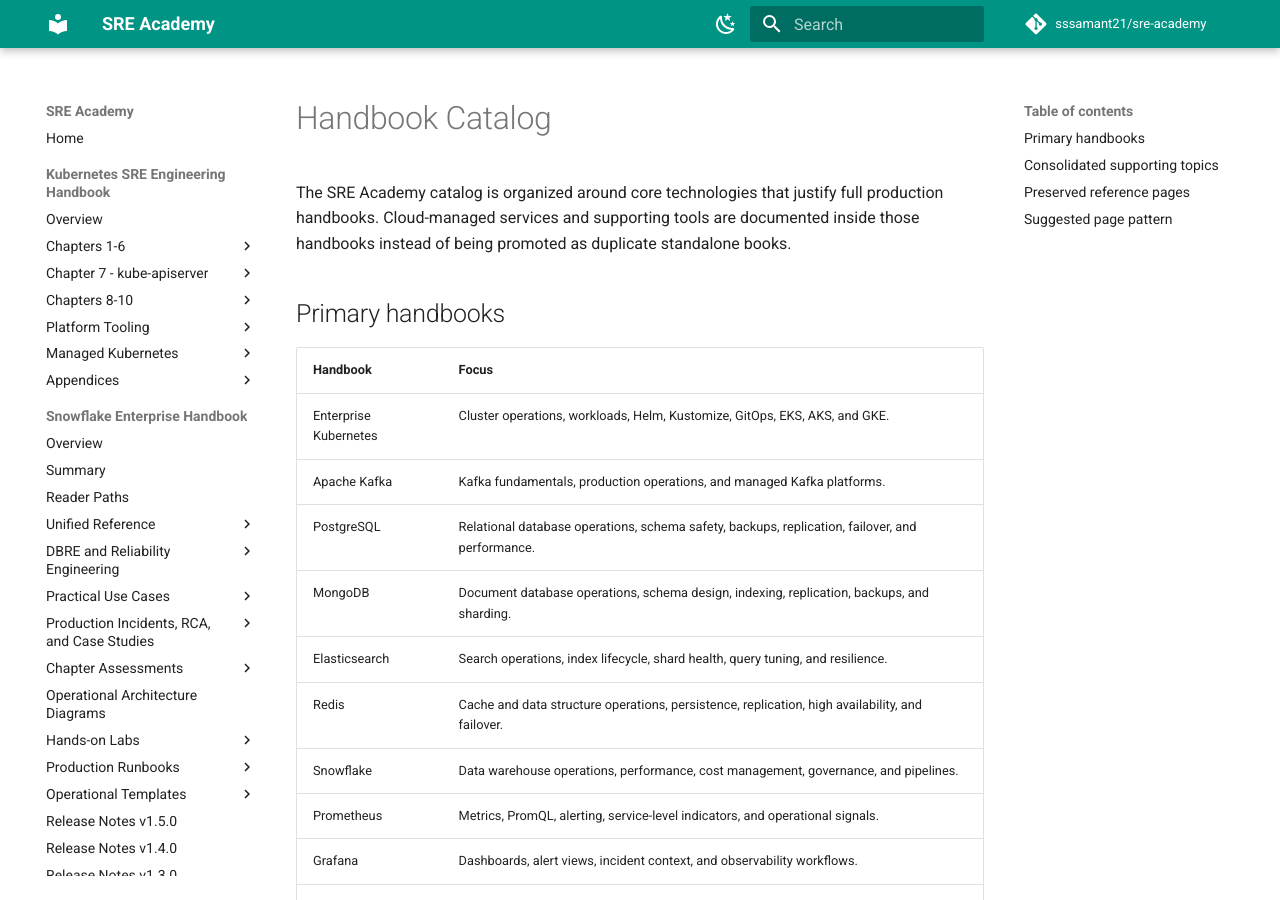
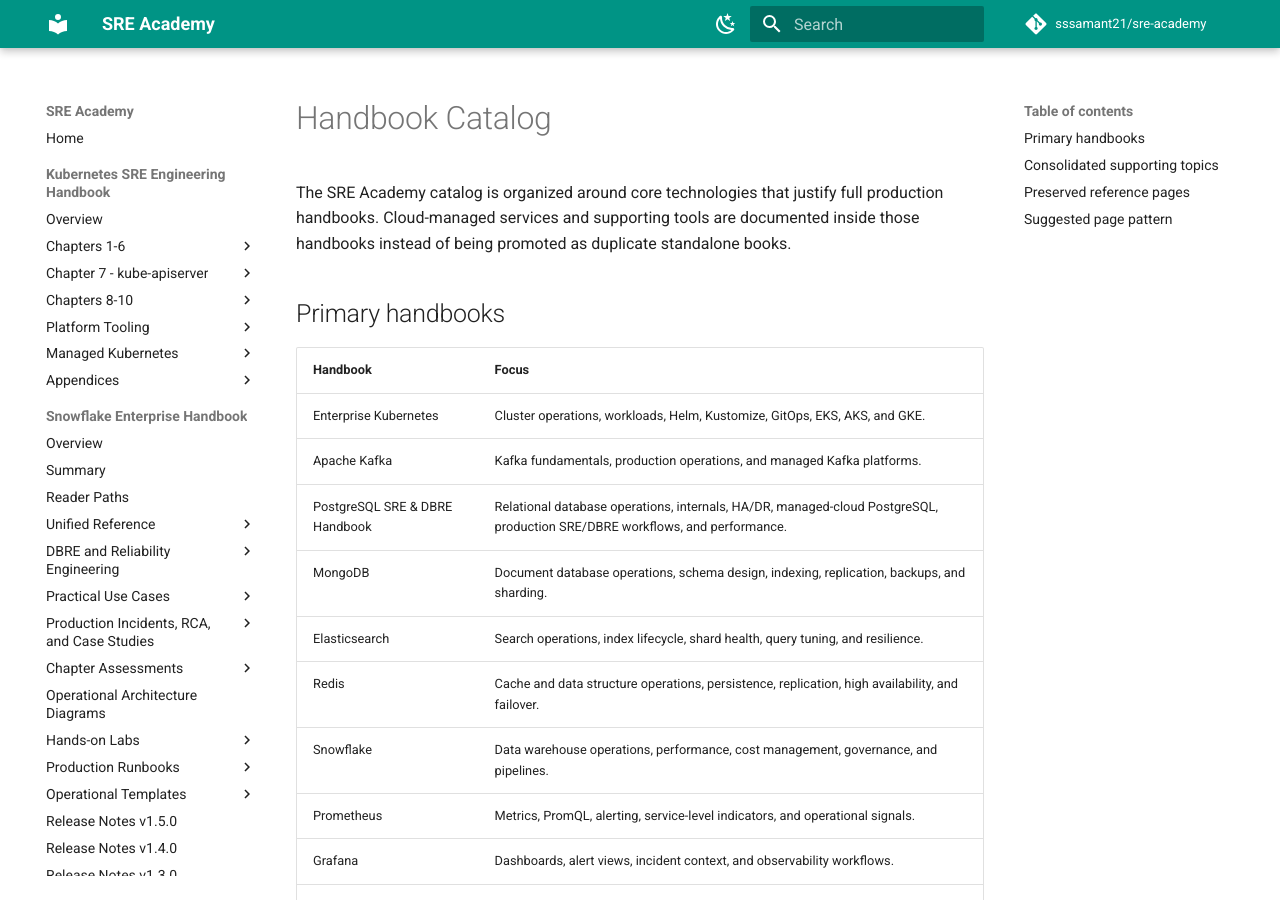
Before and after one commit to sssamant21/sre-academy, an MkDocs documentation site: the page built from docs/books/index.md, in a window 1280 px wide and 900 px high. Built offline with MkDocs 1.6.1 and Material for MkDocs 9.7.7, drawn with Linux system fonts in a browser that asks for light colours; comment, search, counter and statistics services are not loaded.

Commit message:
docs(postgresql): update books catalog entry

```diff
--- a/docs/books/index.md
+++ b/docs/books/index.md
@@ -8,7 +8,7 @@
 | --- | --- |
 | Enterprise Kubernetes | Cluster operations, workloads, Helm, Kustomize, GitOps, EKS, AKS, and GKE. |
 | Apache Kafka | Kafka fundamentals, production operations, and managed Kafka platforms. |
-| PostgreSQL | Relational database operations, schema safety, backups, replication, failover, and performance. |
+| PostgreSQL SRE & DBRE Handbook | Relational database operations, internals, HA/DR, managed-cloud PostgreSQL, production SRE/DBRE workflows, and performance. |
 | MongoDB | Document database operations, schema design, indexing, replication, backups, and sharding. |
 | Elasticsearch | Search operations, index lifecycle, shard health, query tuning, and resilience. |
 | Redis | Cache and data structure operations, persistence, replication, high availability, and failover. |
```
